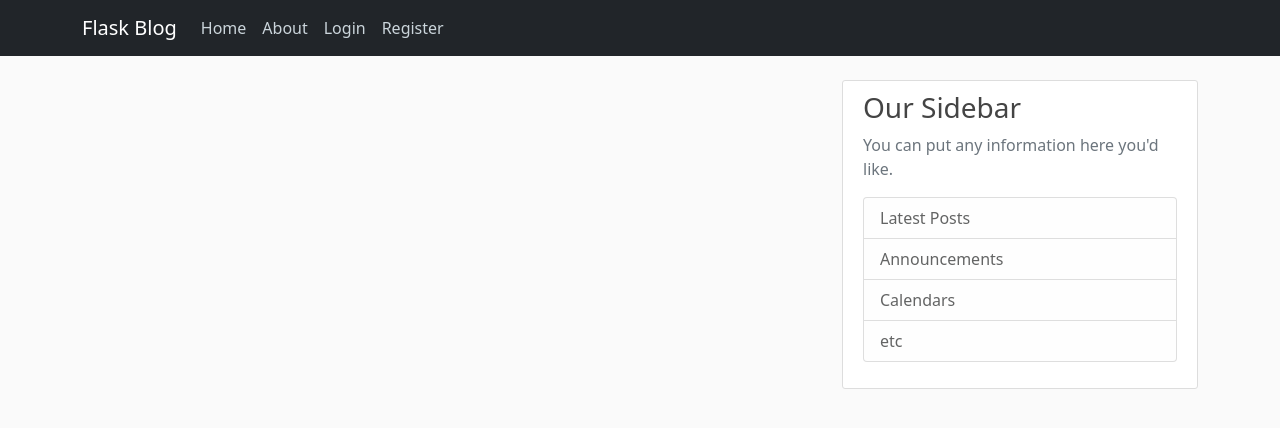
After one commit to Ngu0210/Simply-Blog, a Flask app: page / in a window 1280 px wide. The commit adds this page. Shown: the top 428 px of the page. Run offline with Flask 2, Linux system fonts and the light colour scheme; parts of the project's set-up code (start-up, migrations or seed data) failed here and were passed over.

Commit message:
Added Front end

```diff
--- a/controllers/__init__.py
+++ b/controllers/__init__.py
@@ -1,9 +1,11 @@
 from controllers.posts_controller import posts
 from controllers.auth_controller import auth
 from controllers.userImage_controller import userImages
+from controllers.home_controller import index
 
 registerable_controllers = [
     posts,
     auth,
-    userImages
+    userImages,
+    index,
 ]
--- /dev/null
+++ b/controllers/home_controller.py
@@ -0,0 +1,10 @@
+from flask import render_template, Blueprint
+
+index = Blueprint("home", __name__,)
+
+@index.route("/")
+@index.route("/home")
+def home():
+    #Index page
+    print("help")
+    return render_template("home.html", title="Simply Blog")
--- /dev/null
+++ b/static/main.css
@@ -0,0 +1,80 @@
+body {
+    background: #fafafa;
+    color: #333333;
+    margin-top: 5rem;
+  }
+
+  h1, h2, h3, h4, h5, h6 {
+    color: #444444;
+  }
+
+  .bg-steel {
+    background-color: #5f788a;
+  }
+
+  .site-header .navbar-nav .nav-link {
+    color: #cbd5db;
+  }
+
+  .site-header .navbar-nav .nav-link:hover {
+    color: #ffffff;
+  }
+
+  .site-header .navbar-nav .nav-link.active {
+    font-weight: 500;
+  }
+
+  .content-section {
+    background: #ffffff;
+    padding: 10px 20px;
+    border: 1px solid #dddddd;
+    border-radius: 3px;
+    margin-bottom: 20px;
+  }
+
+  .article-title {
+    color: #444444;
+  }
+
+  a.article-title:hover {
+    color: #428bca;
+    text-decoration: none;
+  }
+
+  .article-content {
+    white-space: pre-line;
+  }
+
+  .article-img {
+    height: 65px;
+    width: 65px;
+    margin-right: 16px;
+  }
+
+  .article-metadata {
+    padding-bottom: 1px;
+    margin-bottom: 4px;
+    border-bottom: 1px solid #e3e3e3
+  }
+
+  .article-metadata a:hover {
+    color: #333;
+    text-decoration: none;
+  }
+
+  .article-svg {
+    width: 25px;
+    height: 25px;
+    vertical-align: middle;
+  }
+
+  .account-img {
+    height: 125px;
+    width: 125px;
+    margin-right: 20px;
+    margin-bottom: 16px;
+  }
+
+  .account-heading {
+    font-size: 2.5rem;
+  }
--- a/templates/home.html
+++ b/templates/home.html
@@ -1,9 +1,15 @@
-<!DOCTYPE html>
-<html>
-<head>
-    <title>Home</title>
-</head>
-<body>
-    <h1>Home Page</h1>
-</body>
-</html>
+ {% extends "layout.html" %}
+{% block content %}
+    {% for post in posts %}
+        <article class="media content-section">
+          <div class="media-body">
+            <div class="article-metadata">
+              <a class="mr-2" href="#">{{ post.author }}</a>
+              <small class="text-muted">{{ post.date_posted }}</small>
+            </div>
+            <h2><a class="article-title" href="#">{{ post.title }}</a></h2>
+            <p class="article-content">{{ post.content }}</p>
+          </div>
+        </article>
+    {% endfor %}
+{% endblock content %}
--- /dev/null
+++ b/templates/layout.html
@@ -0,0 +1,69 @@
+<!DOCTYPE html>
+<html>
+<head>
+    <!-- Required meta tags -->
+    <meta charset="utf-8">
+    <meta name="viewport" content="width=device-width, initial-scale=1">
+
+    <!-- Bootstrap CSS -->
+    <link href="https://cdn.jsdelivr.net/npm/bootstrap@5.1.3/dist/css/bootstrap.min.css" rel="stylesheet" integrity="sha384-1BmE4kWBq78iYhFldvKuhfTAU6auU8tT94WrHftjDbrCEXSU1oBoqyl2QvZ6jIW3" crossorigin="anonymous">
+
+    <link rel="stylesheet" type="text/css" href="{{ url_for('static', filename='main.css') }}">
+
+    {% if title %}
+        <title>Flask Blog - {{ title }}</title>
+    {% else %}
+        <title>Flask Blog</title>
+    {% endif %}
+</head>
+<body>
+    <header class="site-header">
+      <nav class="navbar navbar-expand-md navbar-dark bg-dark fixed-top">
+        <div class="container">
+          <a class="navbar-brand mr-4" href="/">Flask Blog</a>
+          <button class="navbar-toggler" type="button" data-toggle="collapse" data-target="#navbarToggle" aria-controls="navbarToggle" aria-expanded="false" aria-label="Toggle navigation">
+            <span class="navbar-toggler-icon"></span>
+          </button>
+          <div class="collapse navbar-collapse" id="navbarToggle">
+            <div class="navbar-nav mr-auto">
+              <a class="nav-item nav-link" href="{{ url_for('home.home') }}">Home</a>
+              <a class="nav-item nav-link" href="{{ url_for('home.home') }}">About</a>
+            </div>
+            <!-- Navbar Right Side -->
+            <div class="navbar-nav">
+              <a class="nav-item nav-link" href="{{ url_for('home.home') }}">Login</a>
+              <a class="nav-item nav-link" href="{{ url_for('home.home') }}">Register</a>
+            </div>
+          </div>
+        </div>
+      </nav>
+    </header>
+    <main role="main" class="container">
+      <div class="row">
+        <div class="col-md-8">
+          {% with messages = get_flashed_messages(with_categories=true) %}
+            {% if messages %}
+              {% for category, message in messages %}
+                <div class="alert alert-{{ category }}">
+                  {{ message }}
+                </div>
+              {% endfor %}
+            {% endif %}
+          {% endwith %}
+          {% block content %}{% endblock %}
+        </div>
+        <div class="col-md-4">
+          <div class="content-section">
+            <h3>Our Sidebar</h3>
+            <p class='text-muted'>You can put any information here you'd like.
+              <ul class="list-group">
+                <li class="list-group-item list-group-item-light">Latest Posts</li>
+                <li class="list-group-item list-group-item-light">Announcements</li>
+                <li class="list-group-item list-group-item-light">Calendars</li>
+                <li class="list-group-item list-group-item-light">etc</li>
+              </ul>
+            </p>
+          </div>
+        </div>
+      </div>
+    </main>
```
